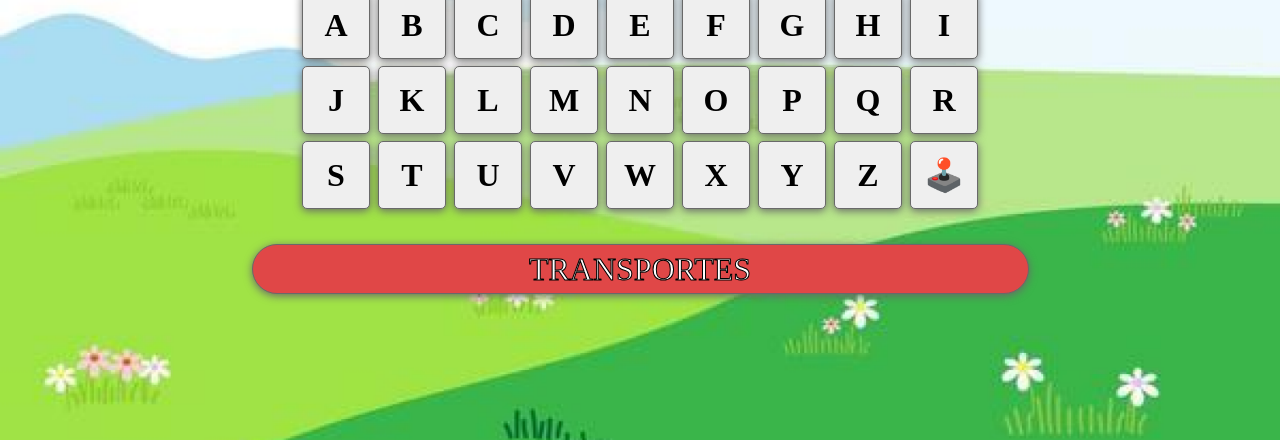
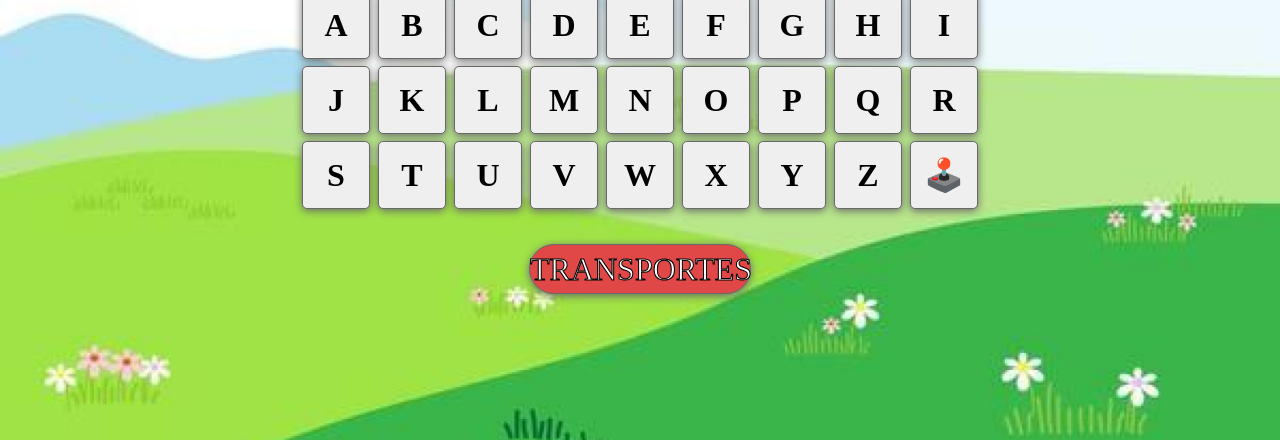
Before and after one commit to WalterSiqueira/DeyAulas, a PHP site: page /Views/Forca_jogo/index.php in a window 1280 px wide. Shown: the part 370-810 px from the top of the page. Run offline with PHP 8.4, Linux system fonts and the light colour scheme; the visitor is signed in with stand-in values (Sample User, id 1); some libraries are stand-ins or nearby versions; some web fonts are replaced.

Commit message:
ajustes jogo forca 2

```diff
--- a/Public/Forca_jogo/forca.css
+++ b/Public/Forca_jogo/forca.css
@@ -221,6 +221,7 @@ body{
 
     #categoria{
         font-size: 2em;
+        width: 20%;
     }
 
     .voltarbtn {
```
